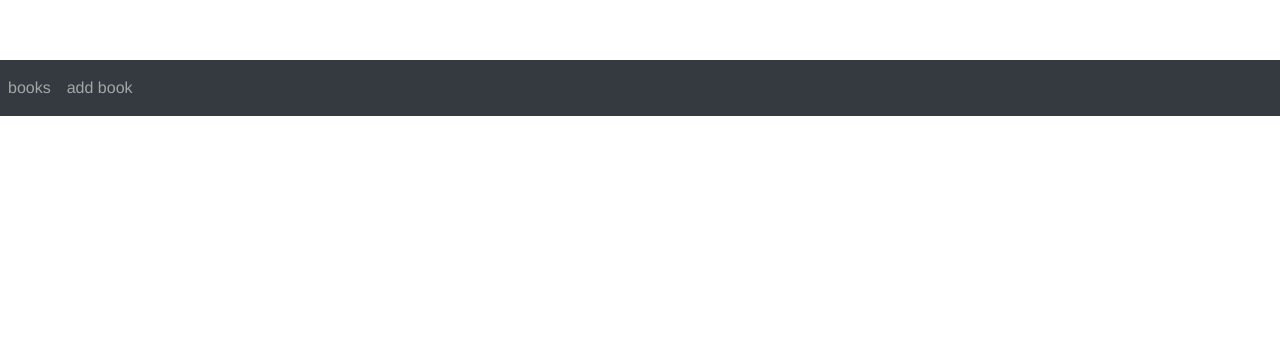
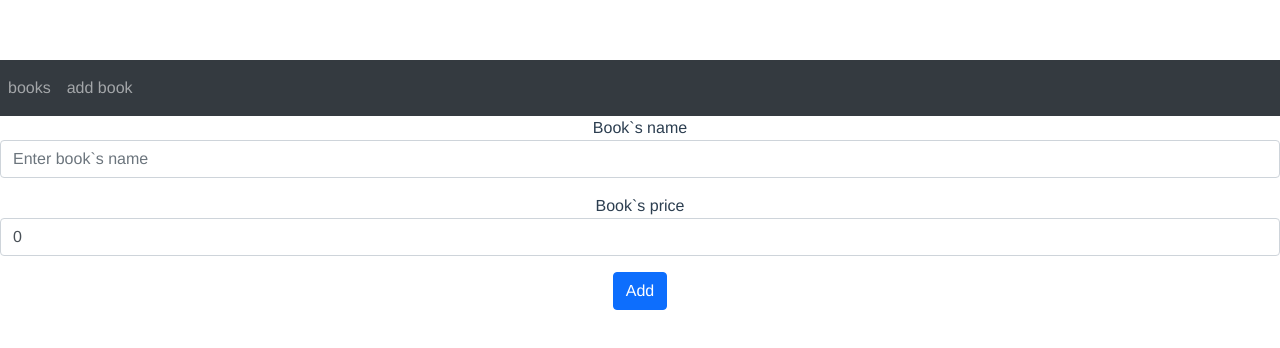
Before and after one commit to sohepalslamat/rest_api_simply, a Vue app: page /add-book in a window 1280 px wide. Shown: the top 348 px of the page. Built offline with nearby package versions, Linux system fonts and the light colour scheme.

Commit message:
method POST

```diff
--- a/src/App.vue
+++ b/src/App.vue
@@ -6,7 +6,7 @@
           <router-link class="nav-link" :to="{name:'books'}">books</router-link>
         </li>
         <li class="nav-item">
-          <router-link class="nav-link" :to="{name: 'books'}">add book</router-link>
+          <router-link class="nav-link" :to="{name: 'add_book'}">add book</router-link>
         </li>
       </ul>
 
--- /dev/null
+++ b/src/components/addBook.vue
@@ -0,0 +1,50 @@
+<template>
+
+    <form class="row g-3">
+        <div class="form-group">
+            <label for="name">Book`s name</label>
+            <input v-model="book.name" type="text" class="form-control" name="name" id="name" placeholder="Enter book`s name">
+        </div>
+        <div class="form-group">
+            <label for="price">Book`s price</label>
+            <input v-model="book.price" type="number"
+            class="form-control" name="price" id="price" placeholder="Enter book`s price">
+        </div>
+        <div class="form-group">
+            <button @click.prevent="sendData" class="btn btn-primary">Add</button>
+        </div>
+    </form>
+
+</template>
+
+<script>
+import axios from 'axios'
+
+export default {
+    data(){
+        return {
+            book: {
+                name: '',
+                price: 0
+            }
+
+        }
+    },
+    methods:{
+        sendData(){
+            axios.post('http://sohep91.pythonanywhere.com/books/', this.book).then((res) => {
+                console.log(res.status)
+                this.$router.push({name:'books'})
+            })
+
+
+        }
+
+    }
+
+}
+</script>
+
+<style>
+
+</style>
--- a/src/routes.js
+++ b/src/routes.js
@@ -1,7 +1,8 @@
 import listBooks from './components/listBooks.vue'
+import addBook from './components/addBook.vue'
 const routes = [
     {path:'/books', component: listBooks, name: 'books'},
-
+    {path:'/add-book', component: addBook, name: 'add_book'},
 
 
 ]
```
